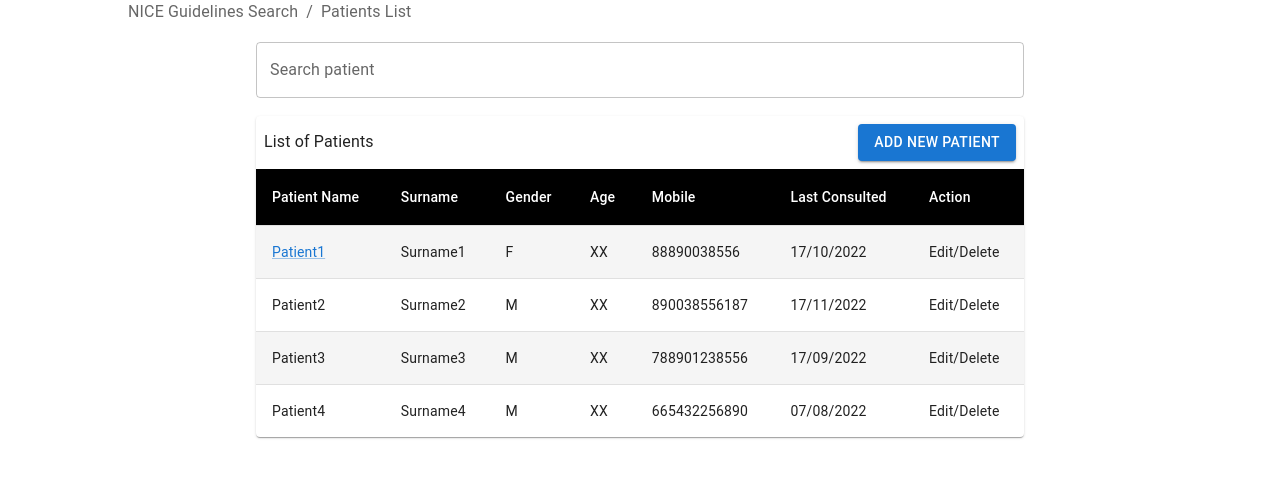
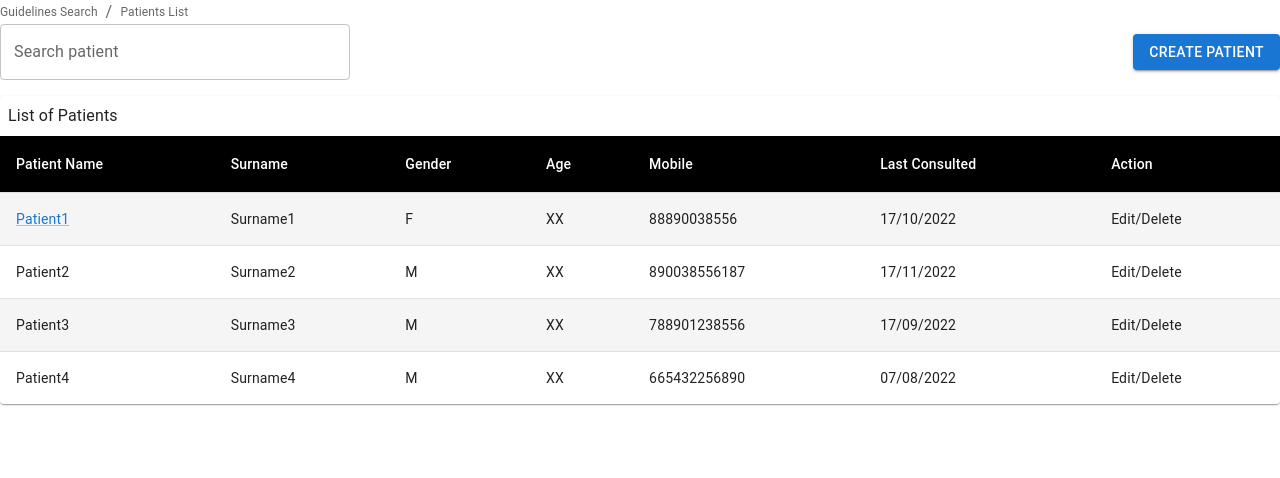
Before and after one commit to Niveydhithaa/GP-webapp, a React (Create React App) app: page /patientslist in a window 1280 px wide. Shown: the top 478 px of the page. Built offline with nearby package versions, Linux system fonts and the light colour scheme.

Commit message:
patients tab css

```diff
--- a/src/components/Navbar.tsx
+++ b/src/components/Navbar.tsx
@@ -71,9 +71,9 @@ const Navbar = () => {
               open={Boolean(anchorElUser)}
               onClose={handleCloseUserMenu}
             >
-              <MenuItem onClick={handleOpenGPProfile}>
+              {/* <MenuItem onClick={handleOpenGPProfile}>
                 <Typography textAlign="center">Profile</Typography>
-              </MenuItem>
+              </MenuItem> */}
               <MenuItem onClick={handleLogoutUser}>
                 <Typography textAlign="center">Logout</Typography>
               </MenuItem>
--- a/src/components/TwoStepBreadCrumb.tsx
+++ b/src/components/TwoStepBreadCrumb.tsx
@@ -17,12 +17,12 @@ export default function BasicBreadcrumbs() {
       }
   return (
     <div role="presentation" >
-      <Box ml={16}>
+      <Box>
         <Breadcrumbs aria-label="breadcrumb">
           <Link underline="hover" color="inherit" onClick={(e) => handleClick(e, "home")}>
-            NICE Guidelines Search
+            <Typography className="breadcrumb">Guidelines Search</Typography>
           </Link>
-          <Typography >Patients List </Typography>
+          <Typography className="breadcrumb">Patients List </Typography>
         </Breadcrumbs>
       </Box>
     </div>
--- a/src/pages/Dashboard.tsx
+++ b/src/pages/Dashboard.tsx
@@ -655,7 +655,7 @@ export default function Dashboard() {
             {
               noofsymptoms==0 &&
               <Box m="auto" display="flex" alignItems="center" justifyContent="center" sx={{verticalAlign: "middle"}}>
-                <Typography fontFamily="sans-serif" fontSize="13px" >No Symptom Selected!</Typography>
+                <Typography fontFamily="sans-serif" fontSize="13px" mt={10}>No Symptom Selected!</Typography>
               </Box>
             }
             {
--- a/src/pages/Homepage.tsx
+++ b/src/pages/Homepage.tsx
@@ -41,7 +41,7 @@ export default function NavTabs() {
     <Box sx={{backgroundColor: "#EEEEEE", minHeight: "100vh"}}>
       <Navbar></Navbar>
       <Grid container maxWidth="xl" sx={{margin: "0 auto", p: 8}}>
-        <Card sx={{p: 2, borderRadius: 4}}>
+        <Card sx={{p: 2, borderRadius: 4, minHeight: "calc(100vh - 128px)", minWidth: "100%"}}>
           <Box sx={{ width: '80%', alignItems: "center"}} >
             <Tabs value={tabIndex} onChange={handleChange} aria-label="nav tabs example">
               <LinkTab label="Search Guidelines" href="/dashboard" />
--- a/src/pages/patients/Patients.tsx
+++ b/src/pages/patients/Patients.tsx
@@ -114,14 +114,12 @@ export default function Patients() {
             {!patientClicked &&
                 <Box>
                     <TwoStepBreadCrumb></TwoStepBreadCrumb>
-                    <Box mt={5} mb={4} maxWidth="60%" m="auto">
-                        <Box>
-                            <br></br>
+                    <Box mb={4}>
+                        <Box display="flex" justifyContent="space-between" alignItems="center" mb={2}>
                             <Autocomplete
                                 freeSolo
                                 disableClearable
                                 options={patientOptions}
-                                fullWidth
                                 renderInput={(params) => (
                                     <TextField
                                         {...params}
@@ -134,8 +132,12 @@ export default function Patients() {
                                             type: "Age",
                                         }}
                                     />
-                                )} />
-                                <br></br>
+                                )}
+                                sx={{width: "350px"}}
+                            />
+                            <Button variant="contained" color="primary" onClick={addNewPatientHandler}>
+                                Create Patient
+                            </Button>
                         </Box>
                         <TableContainer component={Paper}>
                             <Box
@@ -146,9 +148,7 @@ export default function Patients() {
                                 alignItems="center"
                                 >
                                 <Typography>List of Patients</Typography>
-                                <Button variant="contained" color="primary" onClick={addNewPatientHandler}>
-                                    Add New Patient
-                                </Button>
+
                             </Box>
                             <Table aria-label="customized table">
                                 <TableHead>
--- a/src/styles/pages.scss
+++ b/src/styles/pages.scss
@@ -0,0 +1,3 @@
+.breadcrumb {
+	font-size: 12px !important;
+}
```
